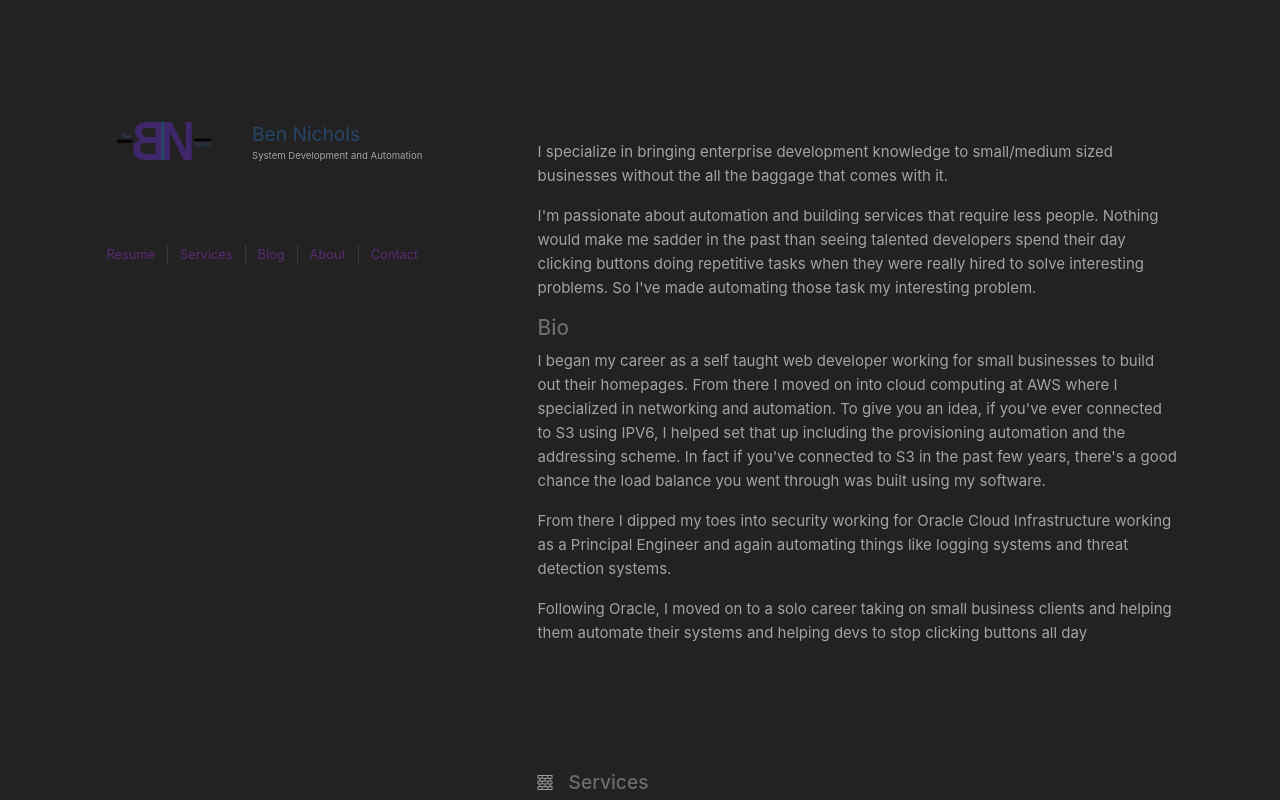
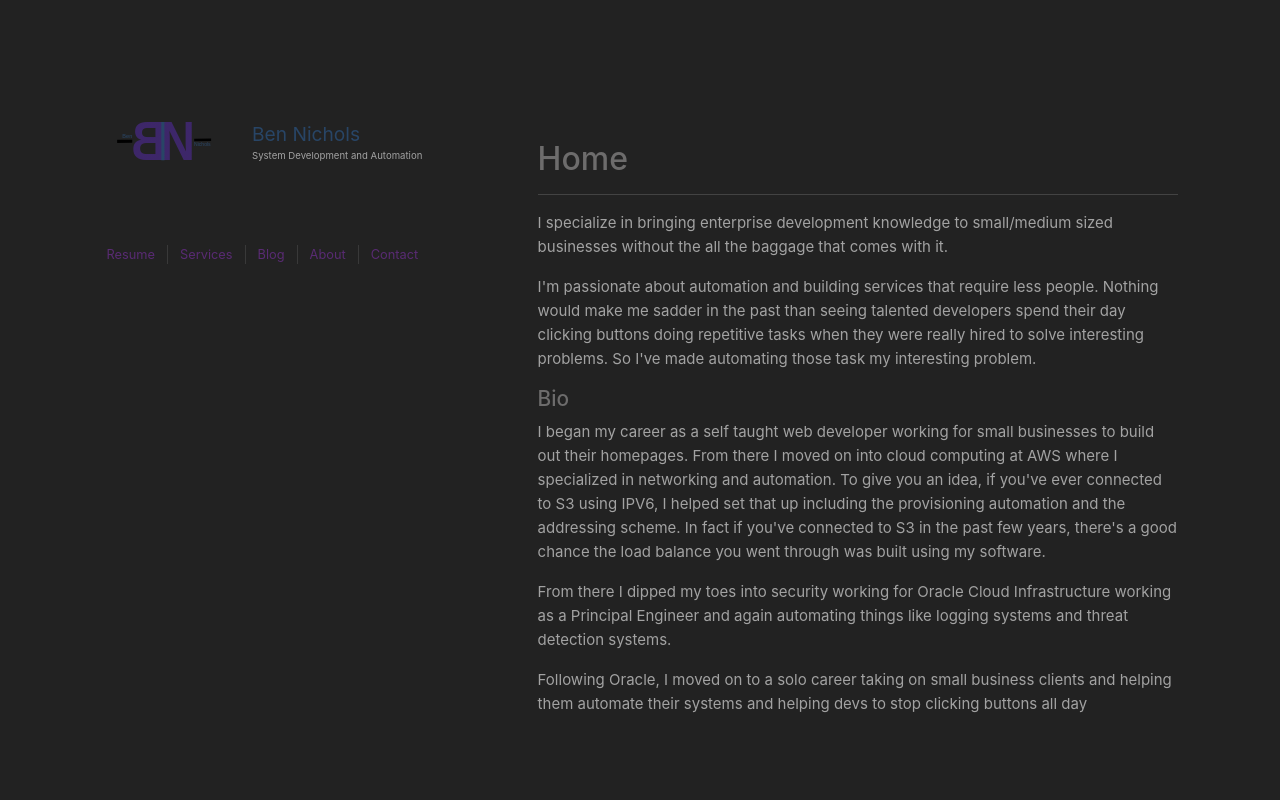
Before and after one commit to bnichs/bnichs-public, a Vue app in the folder bnichs/: page / in a window 1280 px wide. Shown: the top 800 px of the page. Built offline with nearby package versions, Linux system fonts and the light colour scheme.

Commit message:
Home page

```diff
--- a/bnichs/src/views/HomeView.vue
+++ b/bnichs/src/views/HomeView.vue
@@ -1,11 +1,18 @@
 <script setup lang="ts">
 import TheWelcome from '@/components/TheWelcome.vue'
 import AboutBox from '@/components/AboutBox.vue'
+import MainBox from '../components/MainBox.vue'
 </script>
 
 <template>
-  <main>
-    <AboutBox></AboutBox>
-    <TheWelcome />
-  </main>
+
+  <MainBox>
+    <template #title>
+      Home
+    </template>
+    <template #content>
+      <AboutBox></AboutBox>
+      <TheWelcome />
+    </template>
+  </MainBox>
 </template>
```
